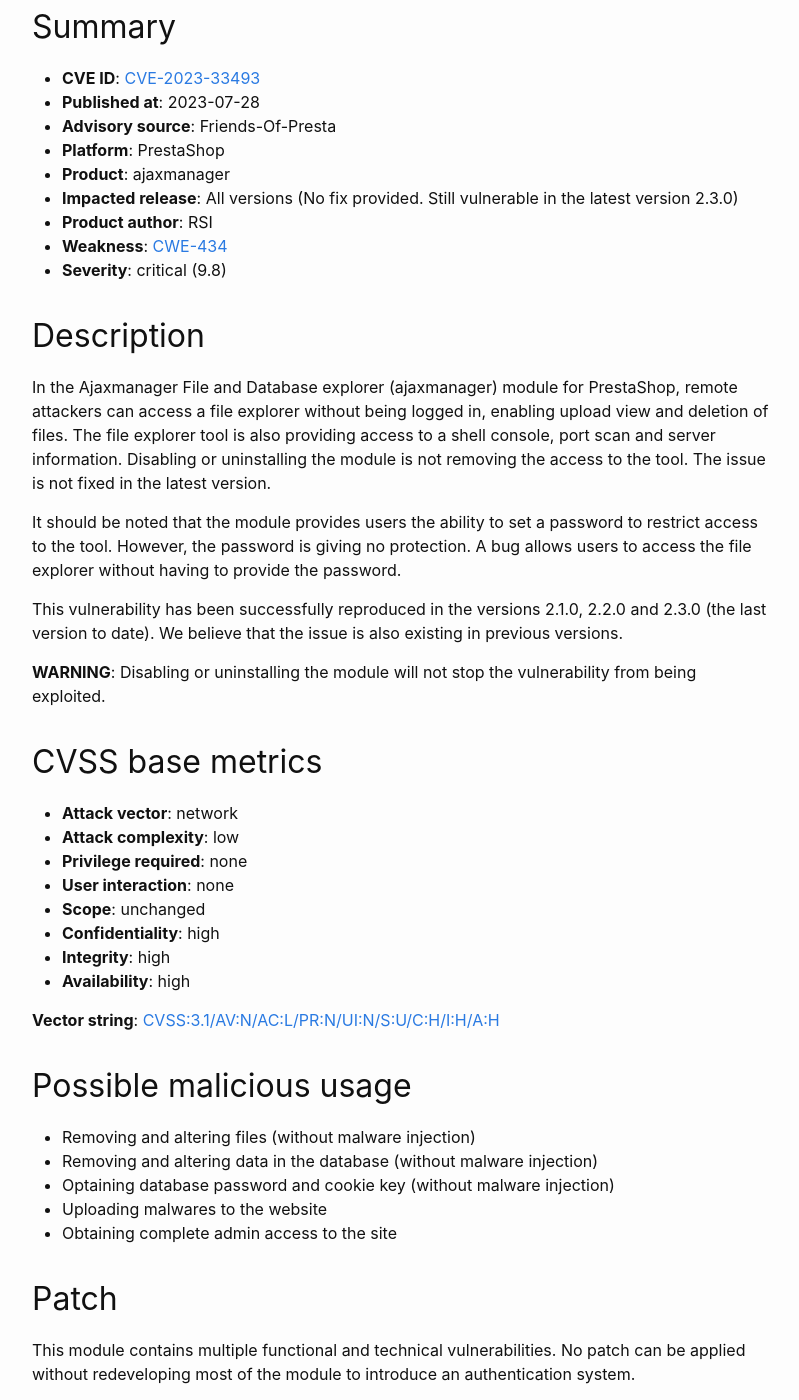
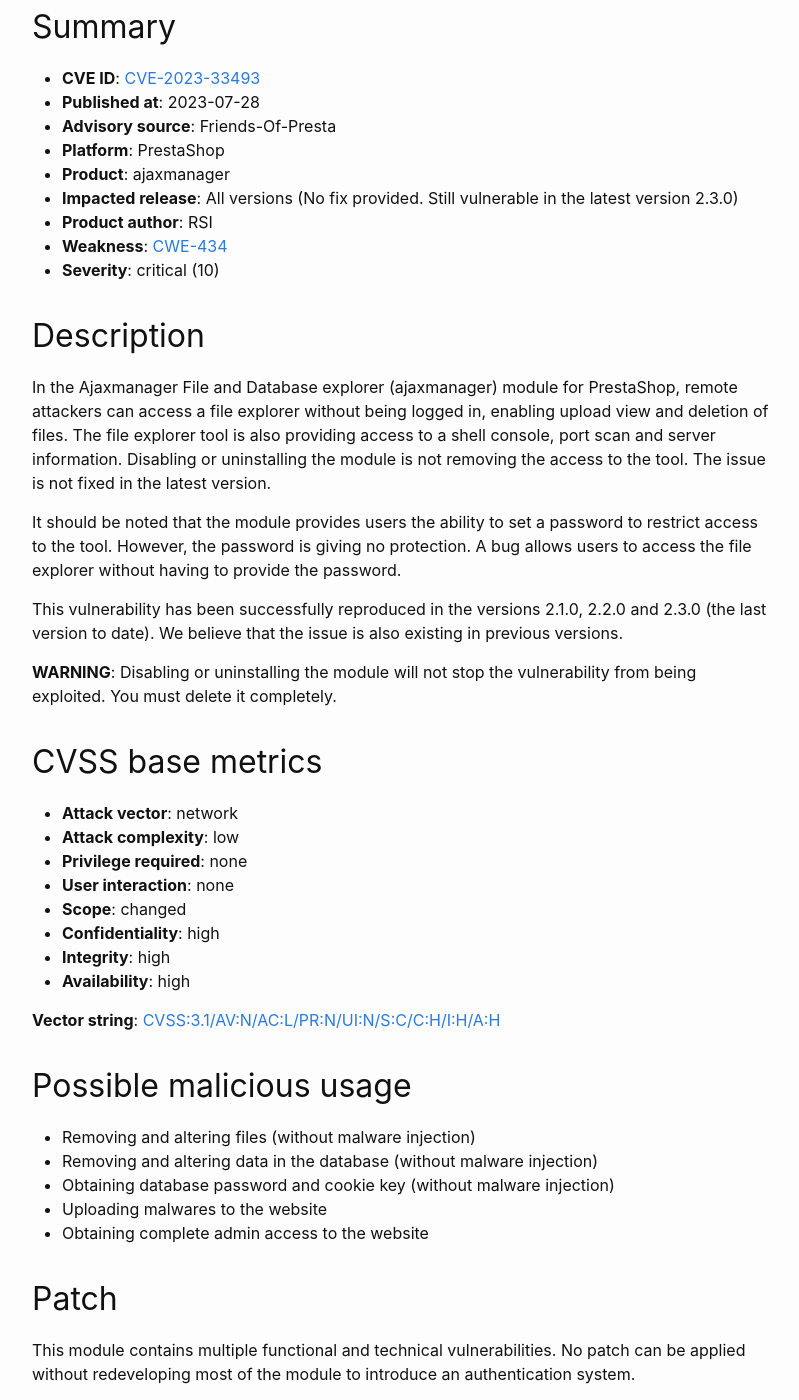
Before and after one commit to friends-of-presta/security-advisories, a Jekyll site: the page built from _posts/2023-07-28-ajaxmanager.md, in a window 1280 px wide and 1400 px high, scrolled down 511 px. Shown: the whole window, without its empty margins (238-1037 px from the left). Built offline with Jekyll 4.4.1, drawn with Linux system fonts in a browser that asks for light colours; some of the changed text lies outside the part shown.

Commit message:
Update 2023-07-28-ajaxmanager.md

```diff
--- a/_posts/2023-07-28-ajaxmanager.md
+++ b/_posts/2023-07-28-ajaxmanager.md
@@ -6,7 +6,7 @@ author:
 - Profileo.com
 - Friends-Of-Presta.org
 meta: "CVE,PrestaShop,ajaxmanager"
-severity: "critical (9.8)"
+severity: "critical (10)"
 ---
 
 An "Unrestricted Upload of File with Dangerous Type" vulnerability exists in the Ajaxmanager File and Database explorer (ajaxmanager) module, from RSI, for PrestaShop, for all versions (including latest version 2.3.0). This allows remote attackers to upload dangerous files without restrictions.
@@ -21,7 +21,7 @@ An "Unrestricted Upload of File with Dangerous Type" vulnerability exists in the
 * **Impacted release**: All versions (No fix provided. Still vulnerable in the latest version 2.3.0)
 * **Product author**: RSI
 * **Weakness**: [CWE-434](https://cwe.mitre.org/data/definitions/434.html)
-* **Severity**: critical (9.8)
+* **Severity**: critical (10)
 
 ## Description
 
@@ -31,7 +31,7 @@ It should be noted that the module provides users the ability to set a password
 
 This vulnerability has been successfully reproduced in the versions 2.1.0, 2.2.0 and 2.3.0 (the last version to date). We believe that the issue is also existing in previous versions.
 
-**WARNING**: Disabling or uninstalling the module will not stop the vulnerability from being exploited.
+**WARNING**: Disabling or uninstalling the module will not stop the vulnerability from being exploited. You must delete it completely.
 
 ## CVSS base metrics
 
@@ -39,20 +39,20 @@ This vulnerability has been successfully reproduced in the versions 2.1.0, 2.2.0
 * **Attack complexity**: low
 * **Privilege required**: none
 * **User interaction**: none
-* **Scope**: unchanged
+* **Scope**: changed
 * **Confidentiality**: high
 * **Integrity**: high
 * **Availability**: high
 
-**Vector string**: [CVSS:3.1/AV:N/AC:L/PR:N/UI:N/S:U/C:H/I:H/A:H](https://nvd.nist.gov/vuln-metrics/cvss/v3-calculator?vector=AV:N/AC:L/PR:N/UI:N/S:U/C:H/I:H/A:H)
+**Vector string**: [CVSS:3.1/AV:N/AC:L/PR:N/UI:N/S:C/C:H/I:H/A:H](https://nvd.nist.gov/vuln-metrics/cvss/v3-calculator?vector=AV:N/AC:L/PR:N/UI:N/S:C/C:H/I:H/A:H)
 
 ## Possible malicious usage
 
 * Removing and altering files (without malware injection)
 * Removing and altering data in the database (without malware injection)
-* Optaining database password and cookie key (without malware injection)
+* Obtaining database password and cookie key (without malware injection)
 * Uploading malwares to the website
-* Obtaining complete admin access to the site
+* Obtaining complete admin access to the website
 
 ## Patch
 
```
